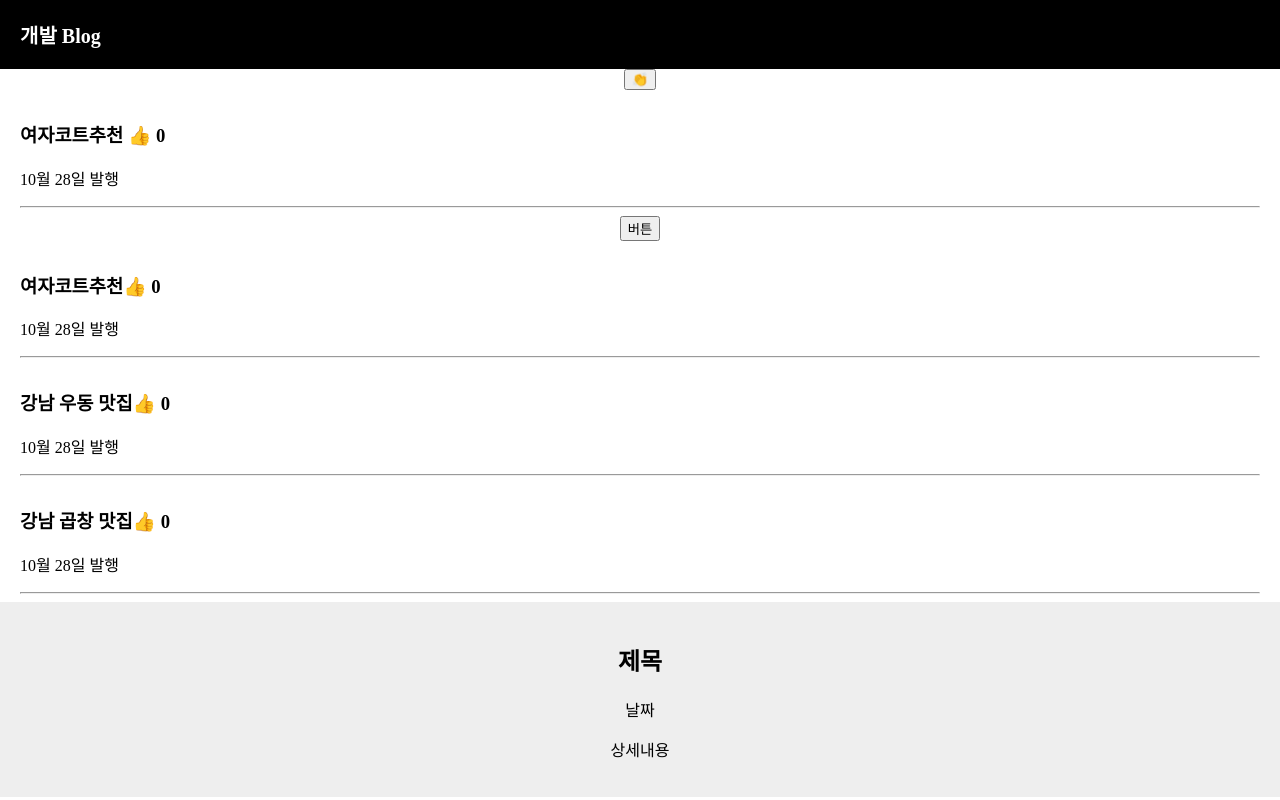
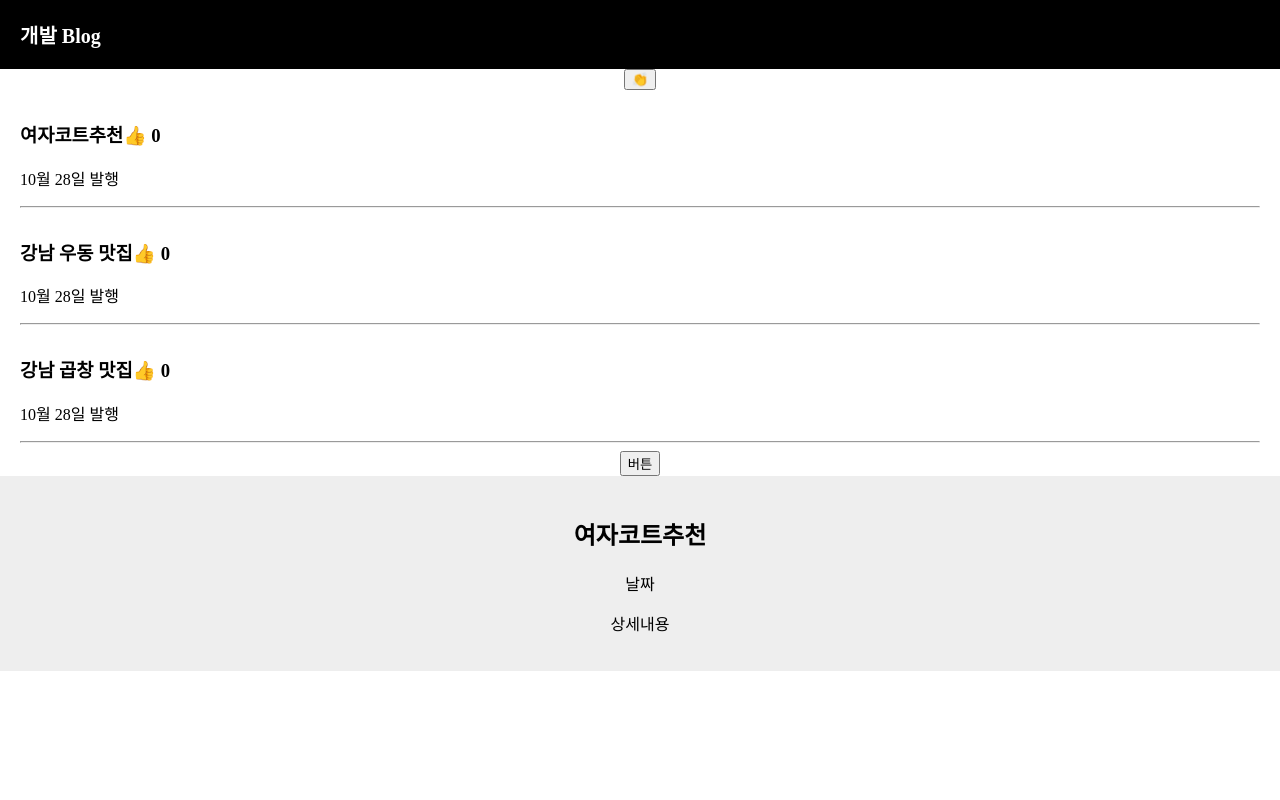
Before and after one commit to shinseran/React_practice, a React (Create React App) app: page / in a window 1280 px wide. Both pictures are taken after a click on the button "버튼". Shown: the top 800 px of the page. Built offline with nearby package versions, Linux system fonts and the light colour scheme.

Commit message:
props 문법

```diff
--- a/src/App.js
+++ b/src/App.js
@@ -30,16 +30,9 @@ function App() {
       <div className="black-nav">
         <div>개발 Blog</div>
       </div>
+
       <button onClick={ 제목바꾸기 }>👏</button>
-      <div className="list">
-        <h3> {글제목[0]} <span onClick={ ()=>{따봉변경(따봉 +1)}}>👍</span> {따봉} </h3>
-        <p>10월 28일 발행</p>
-        <hr/>
-         </div>
 
-
-
-      <button onClick={()=>{modal변경(!modal)}}>버튼</button>
 
       {
 
@@ -55,13 +48,13 @@ function App() {
 
       }
 
-
+      <button onClick={()=>{modal변경(!modal)}}>버튼</button>
 
 
 
      {
        modal ===true
-       ? <Modal></Modal>
+       ? <Modal 글제목={글제목 }></Modal> //자식컴포넌트 < 작명={전송할state}></>
        : null
      }
 
@@ -71,10 +64,10 @@ function App() {
   );
 }
 
-function Modal(){
+function Modal(props){
   return(
     <div className="modal">
-      <h2>제목</h2>
+      <h2>{props.글제목[0]}</h2>
       <p>날짜</p>
       <p>상세내용</p>
 
```
